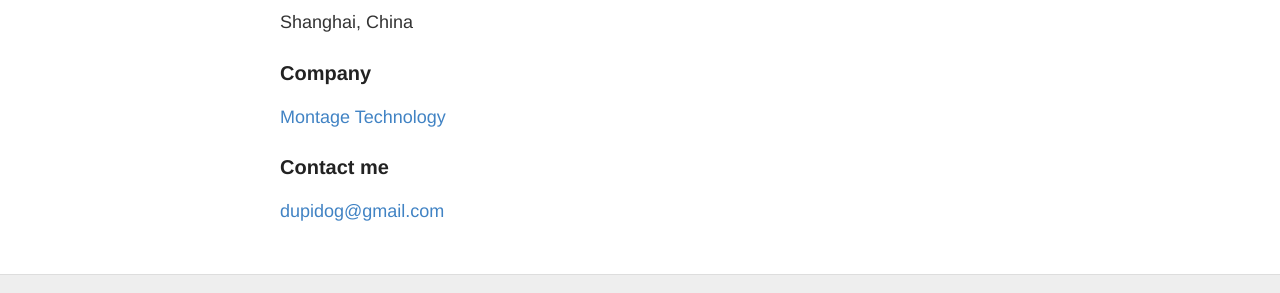
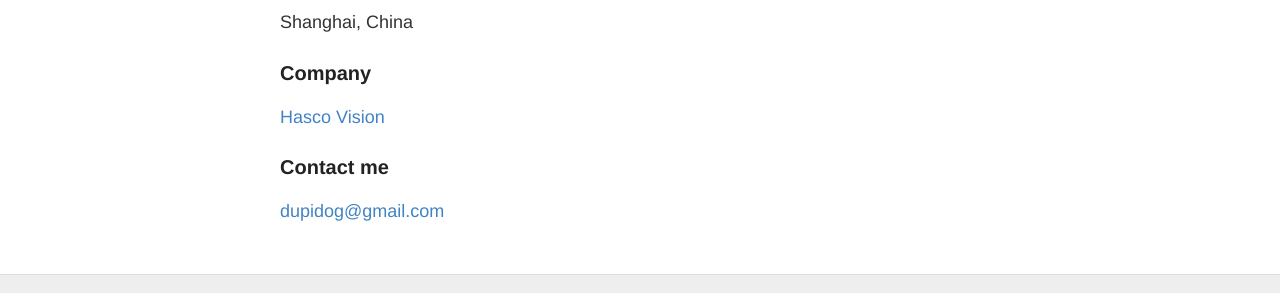
Before and after one commit to dupidog/dupidog.github.io, a Jekyll site: the page built from about.md, in a window 1280 px wide. Shown: the part 336-629 px from the top of the page. Built offline with Jekyll 4.4.1, drawn with Linux system fonts in a browser that asks for light colours.

Commit message:
Update about info

```diff
--- a/about.md
+++ b/about.md
@@ -12,7 +12,7 @@ Shanghai, China
 
 ### Company
 
-[Montage Technology](http://www.montage-tech.com)
+[Hasco Vision](http://www.hascovision.com)
 
 ### Contact me
 
```
